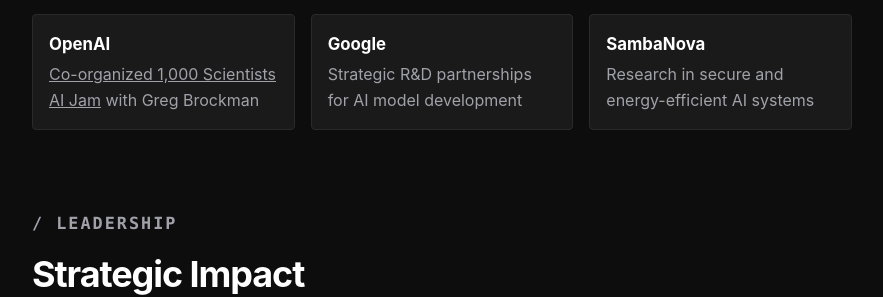
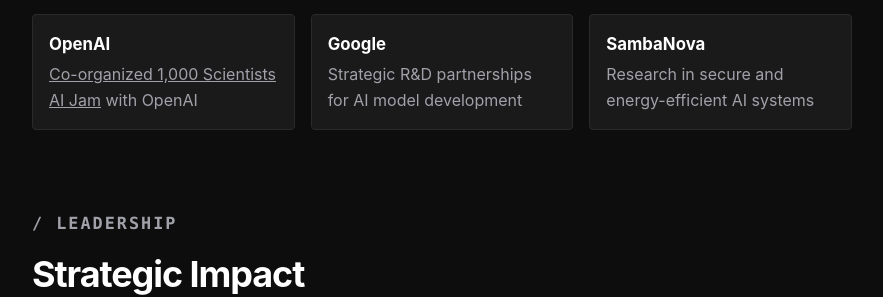
Before and after one commit to pbalapra/pbalapra.github.io, a Jekyll site: the page index.html, which Jekyll copies as it is, in a window 1280 px wide and 900 px high, scrolled down 2481 px. Shown: the part 170-467 px from the top of the window, without its empty margins (198-1081 px from the left). Built offline with Jekyll 4.4.1, drawn with Linux system fonts in a browser that asks for light colours.

Commit message:
Change AI Jam attribution from Greg Brockman to OpenAI
Updated Industry Collaboration section to attribute 1,000 Scientists
AI Jam to OpenAI organization rather than individual.

🤖 Generated with [Claude Code](https://claude.com/claude-code)

Co-Authored-By: Claude <noreply@anthropic.com>

```diff
--- a/index.html
+++ b/index.html
@@ -495,7 +495,7 @@
                 </div>
                 <div class="list-item">
                     <strong><a href="https://www.openai.com" target="_blank" style="color: inherit; text-decoration: none;">OpenAI</a></strong>
-                    <span><a href="https://www.ornl.gov/news/national-labs-industry-host-jam-session-test-ai-models" target="_blank" style="color: var(--text-secondary); text-decoration: underline;">Co-organized 1,000 Scientists AI Jam</a> with Greg Brockman</span>
+                    <span><a href="https://www.ornl.gov/news/national-labs-industry-host-jam-session-test-ai-models" target="_blank" style="color: var(--text-secondary); text-decoration: underline;">Co-organized 1,000 Scientists AI Jam</a> with OpenAI</span>
                 </div>
                 <div class="list-item">
                     <strong><a href="https://www.google.com" target="_blank" style="color: inherit; text-decoration: none;">Google</a></strong>
```
